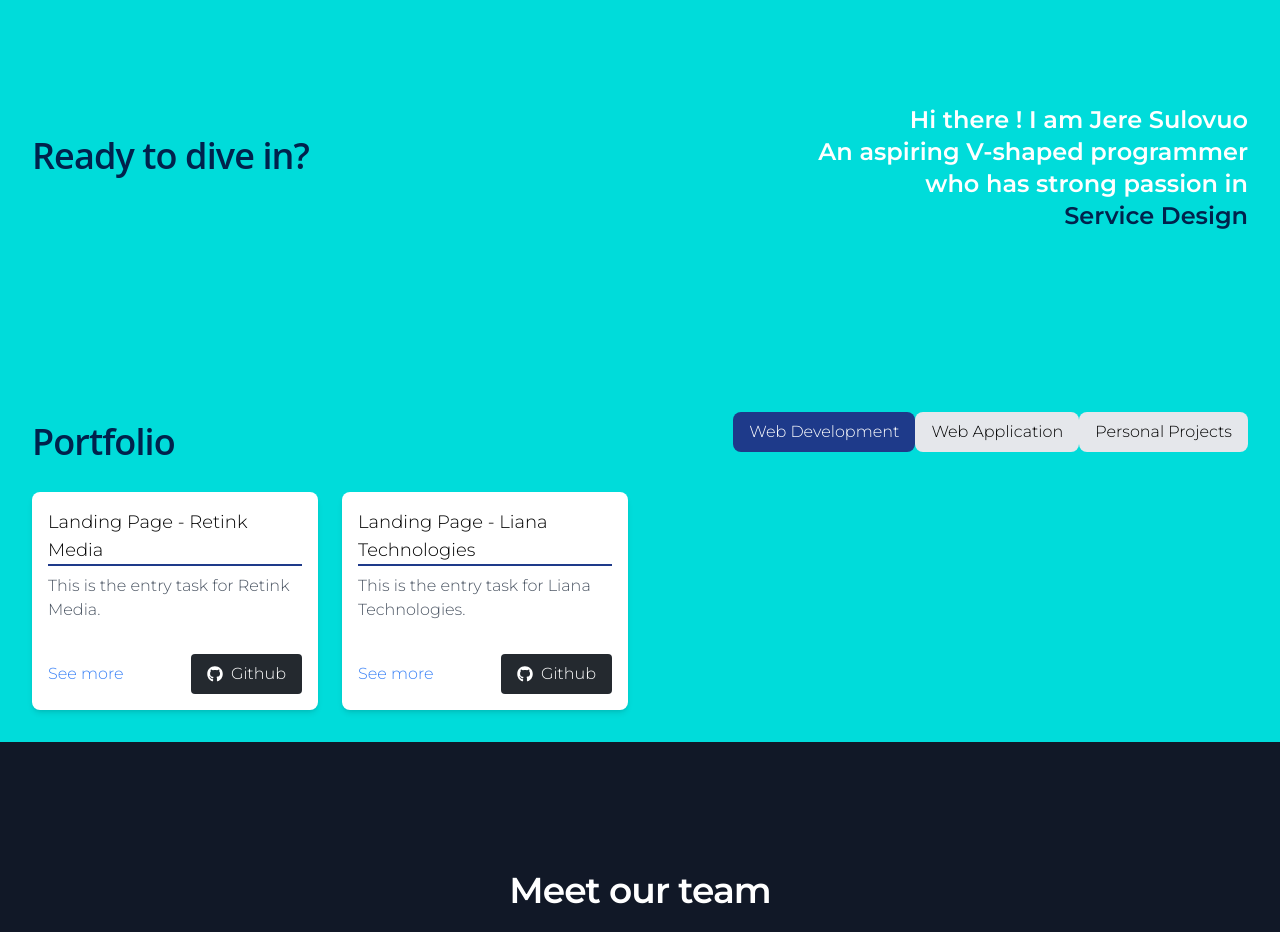
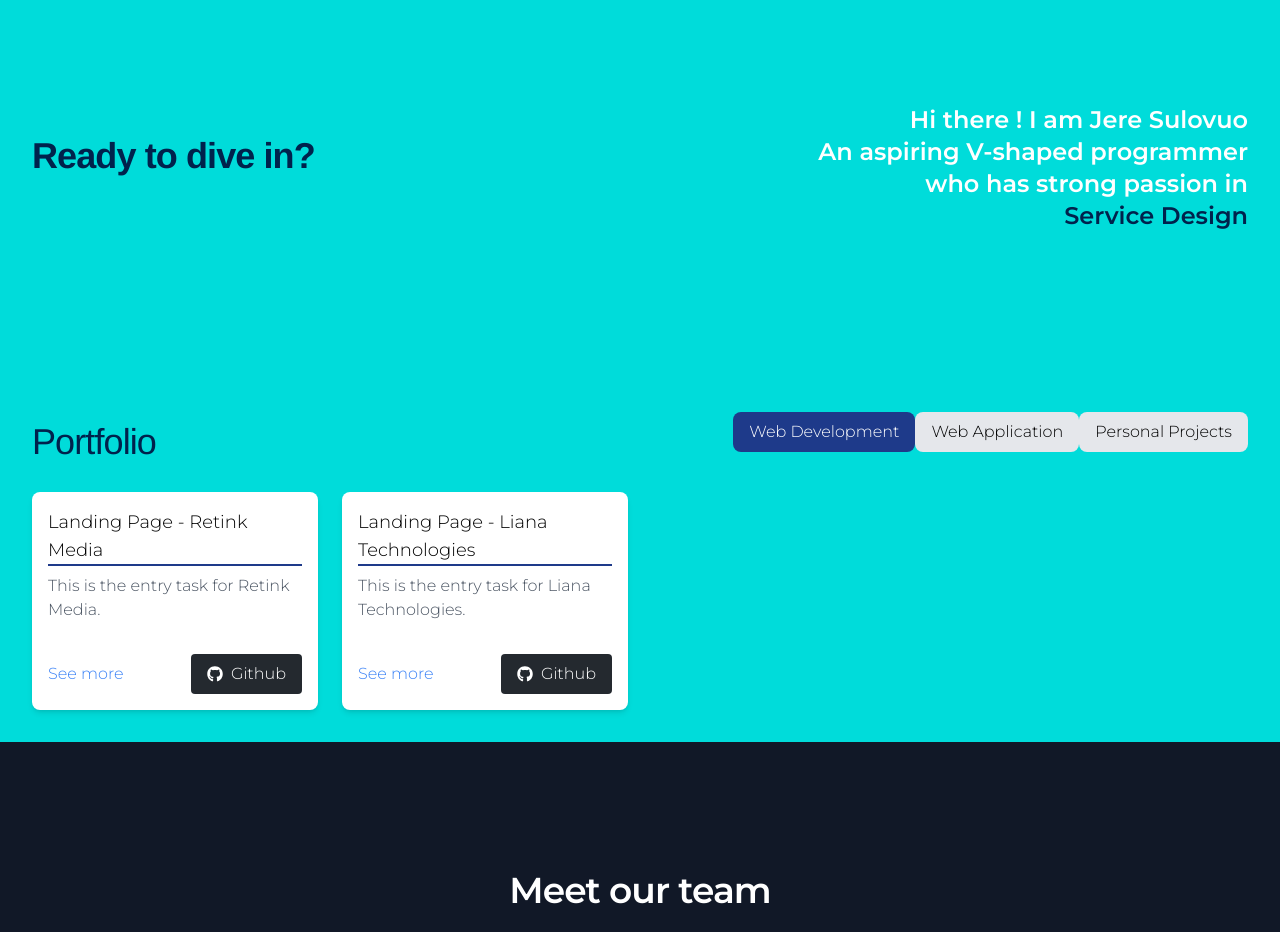
Before and after one commit to chungvuiloong/simple_portfolio, a React (Create React App) app: page / in a window 1280 px wide. Shown: the part 920-1852 px from the top of the page. Built offline with nearby package versions, Linux system fonts and the light colour scheme.

Commit message:
Now font works

```diff
--- a/src/component/Portfolio.tsx
+++ b/src/component/Portfolio.tsx
@@ -113,7 +113,7 @@ interface PortfolioTabProps {
       <section className="px-6 py-12 sm:py-8 lg:px-8" style={{ backgroundColor: '#00dcda' }} >
         <div className="mx-auto max-w-7xl lg:flex lg:items-center lg:justify-between">
           <h2 className="text-4xl tracking-tight sm:text-4xl
-          font-sans font-600"
+          font-sans font-500"
                 style={{ color: 'var(--ext-dark-blue-01)' }}
           >
             Portfolio
--- a/src/index.css
+++ b/src/index.css
@@ -2,7 +2,4 @@
 @tailwind components;
 @tailwind utilities;
 @import url('https://fonts.googleapis.com/css2?family=Open+Sans:wght@300;400;500;600;700;800&display=swap');
-
-.sans-300 {
-    font-weight: 300;
-}
+@import url('https://fonts.cdnfonts.com/css/helvetica-neue-5');
--- a/tailwind.config.js
+++ b/tailwind.config.js
@@ -6,7 +6,7 @@ module.exports = {
   theme: {
     extend: {
       fontFamily: {
-        'sans': ['Open Sans', 'sans-serif'],
+        'sans': ['Helvetica Neue', 'Open Sans', 'sans-serif'],
       },
       fontWeight: {
         '300': 300,
```
